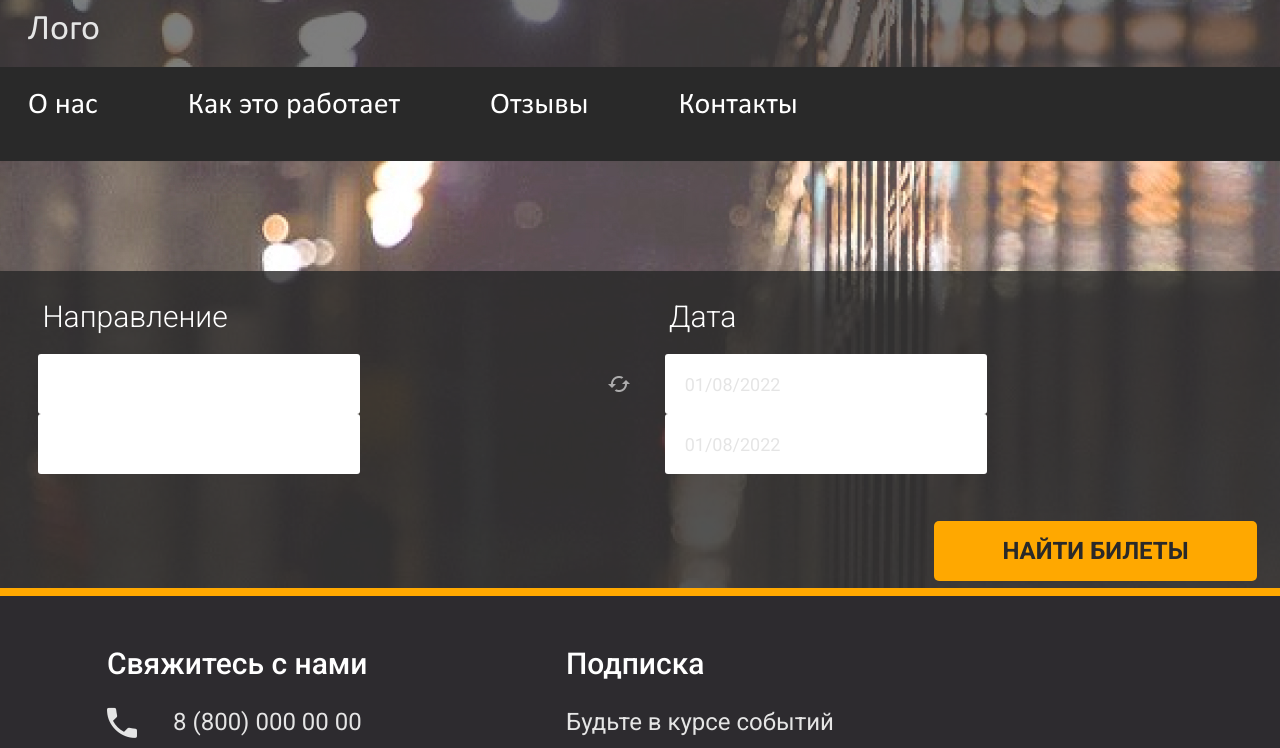
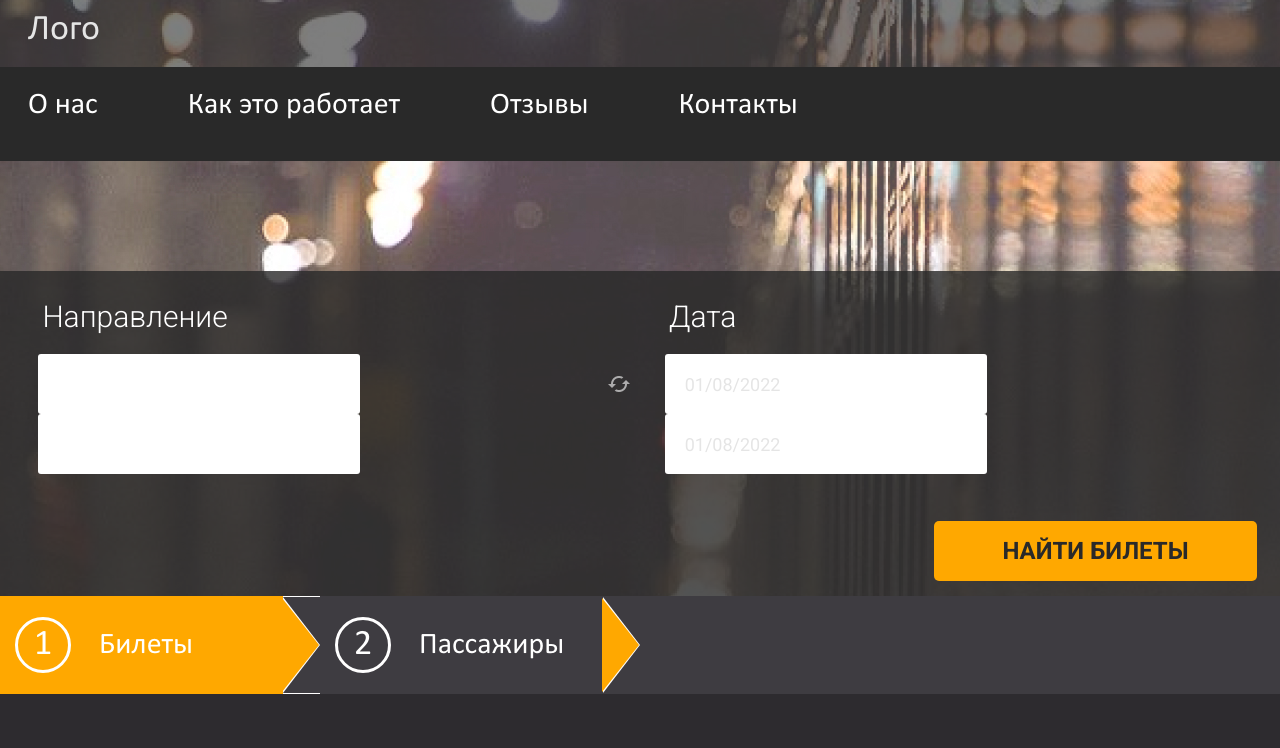
Before and after one commit to r616on/Frontend_Diploma_React, a React (Create React App) app: page / in a window 1280 px wide. Shown: the top 748 px of the page. Built offline with nearby package versions, Linux system fonts and the light colour scheme.

Commit message:
16_28_08

```diff
--- a/src/components/molecules/StatusSteps/StatusSteps.js
+++ b/src/components/molecules/StatusSteps/StatusSteps.js
@@ -3,7 +3,33 @@ import React from "react";
 import "./style.scss";
 
 function StatusSteps() {
-  return <div></div>;
+  console.log(Math.sqrt(37.5 * 37.5 + 49 * 49));
+  return (
+    <div className="status-steps">
+      <div className="status-steps__background ">
+        <div className="status-steps__background-left"></div>
+        <div className="status-steps__background-right"></div>
+      </div>
+      <div className="status-steps__row container">
+        <div className="status-steps__item item active">
+          <div className="item__icon">1</div>
+          <div className="item__text">Билеты</div>
+        </div>
+        <div className="status-steps__item item">
+          <div className="item__icon">2</div>
+          <div className="item__text">Пассажиры</div>
+        </div>
+        {/* <div className="status-steps__item item">
+          <div className="item__icon">3</div>
+          <div className="item__text">Оплата</div>
+        </div>
+        <div className="status-steps__item item">
+          <div className="item__icon">4</div>
+          <div className="item__text">Проверка</div>
+        </div> */}
+      </div>
+    </div>
+  );
 }
 
 export default StatusSteps;
--- a/src/components/molecules/StatusSteps/style.scss
+++ b/src/components/molecules/StatusSteps/style.scss
@@ -0,0 +1,122 @@
+.status-steps {
+  position: relative;
+  max-width: 100%;
+  height: 98px;
+}
+.status-steps__background {
+  position: absolute;
+  top: 0;
+  left: 0;
+  width: 100%;
+  height: 100%;
+  z-index: 1;
+  display: flex;
+}
+.status-steps__background-left {
+  width: 25%;
+  //background: #ffa800;
+}
+
+.status-steps__background-right {
+  width: 75%;
+  background: #3e3c41;
+}
+.status-steps__row {
+  position: relative;
+  height: 100%;
+  z-index: 2;
+  display: flex;
+  align-self: center;
+  justify-content: flex-start;
+}
+
+.status-steps__item {
+  &.item {
+    position: relative;
+    width: calc(25% - 37.5px);
+    display: flex;
+    align-items: center;
+    background: #3e3c41;
+    z-index: 2;
+    margin-right: 37.5px;
+    &.active {
+      background: #ffa800;
+    }
+    &::before {
+      content: "";
+      position: absolute;
+      display: block;
+      width: 0;
+      height: 0;
+      right: -37.5px;
+      bottom: 1px;
+      $size: 48px;
+      border-top: $size solid transparent;
+      border-left: 37.5px solid white;
+      border-bottom: $size solid transparent;
+      z-index: 3;
+      background: #3e3c41;
+    }
+    &::after {
+      content: "";
+      position: absolute;
+      display: block;
+      width: 0;
+      height: 0;
+      right: -36.5px;
+      bottom: 2px;
+      $size: 47px;
+      border-top: $size solid transparent;
+      border-left: 37.5px solid #ffa800;
+      border-bottom: $size solid transparent;
+      z-index: 4;
+    }
+
+    // &::before {
+    //   content: "";
+    //   width: 61.7px;
+    //   display: block;
+    //   position: absolute;
+    //   bottom: 24px;
+    //   right: -8px;
+    //   border-top: 2px solid red;
+    //   transform: rotate(-52deg);
+    // }
+    // &::after {
+    //   content: "";
+    //   width: 61.7px;
+    //   display: block;
+    //   position: absolute;
+    //   top: 24px;
+    //   right: -8px;
+    //   border-top: 2px solid green;
+    //   transform: rotate(52deg);
+    // }
+  }
+
+  .item__icon {
+    width: 56px;
+    height: 56px;
+    border: 3px solid #ffffff;
+    border-radius: 100%;
+    box-sizing: border-box;
+    display: flex;
+    justify-content: center;
+    align-items: center;
+    margin-right: 28px;
+    font-family: Calibri;
+    font-size: 36px;
+    line-height: 44px;
+    text-align: center;
+    text-transform: uppercase;
+    color: #ffffff;
+    margin-left: 15px;
+  }
+
+  .item__text {
+    font-family: Calibri;
+    font-size: 30px;
+    line-height: 37px;
+    color: #ffffff;
+  }
+}
--- a/src/components/organisms/Header/Header.js
+++ b/src/components/organisms/Header/Header.js
@@ -24,6 +24,7 @@ function Header({ selectTrain }) {
       <div className="header__form  container">
         <SearchTicket selectTrain={selectTrain} />
       </div>
+      {!selectTrain && <div className="header__line"></div>}
     </header>
   );
 }
--- a/src/components/organisms/Header/style.scss
+++ b/src/components/organisms/Header/style.scss
@@ -8,9 +8,7 @@
   display: flex;
   flex-direction: column;
 }
-.header::before {
-  content: "";
-  position: absolute;
+.header__line {
   width: 100%;
   height: 8px;
   bottom: 0;
```
Also changed, not shown: src/img/Vector.svg (added).
